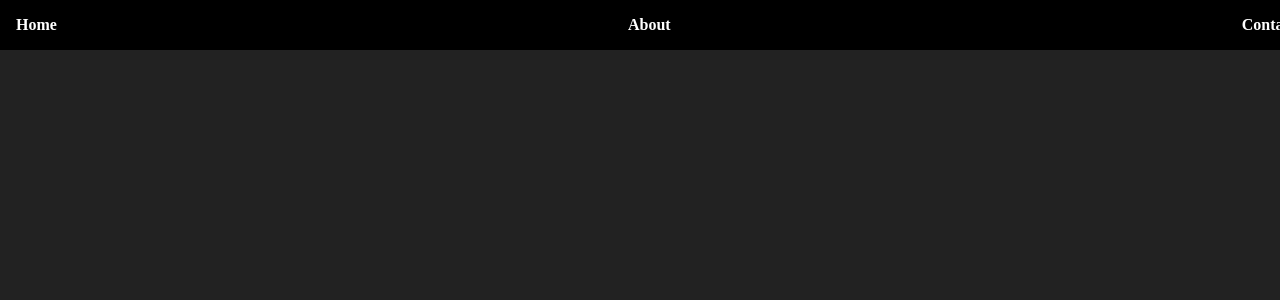
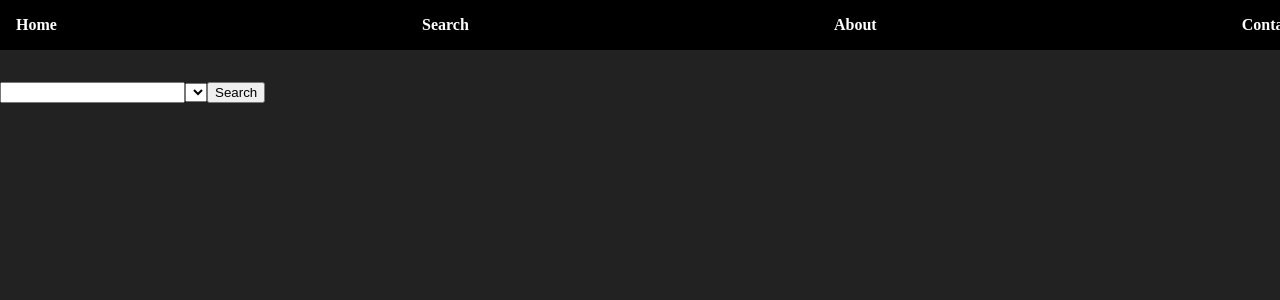
Before and after one commit to VshaunR/SBA-7-React-Web_app, a React (Vite) app: page /search in a window 1280 px wide. Before the commit this address had no page. Shown: the top 300 px of the page. Built offline with nearby package versions, Linux system fonts and the light colour scheme; a web font is replaced by a local one.

Commit message:
basic search feature implemented/need to improve it

```diff
--- a/src/App.jsx
+++ b/src/App.jsx
@@ -5,6 +5,7 @@ import Nav from './componenets/Nav';
 import About from './pages/About';
 import  Contact   from './pages/Contact';
 import CardPage from './componenets/CardPage';
+import Search from './componenets/Search';
 import './App.css'
 
 function App() {
@@ -21,6 +22,7 @@ function App() {
         <Route path='/cardPage/:id'element={<CardPage/>}/>
         <Route path='/about' element={<About/>} />
         <Route path='/contact' element={<Contact/>}/>
+        <Route path='/search' element={<Search/>}/>
 
       </Routes>
     </div>
--- a/src/componenets/Nav.jsx
+++ b/src/componenets/Nav.jsx
@@ -5,6 +5,7 @@ export default function Nav(){
 
   return(<div className="header">
     <Link to='/'>Home</Link>
+    <Link to='/search'>Search</Link>
 
     <Link to='/about'>About</Link>
     <Link to='/contact'>Contact</Link>
--- /dev/null
+++ b/src/componenets/Search.jsx
@@ -0,0 +1,34 @@
+import { useState,useEffect } from "react";
+
+export default function Search(){
+const [searchTerm,setSearchTerm] = useState("")
+  function handleChange(e){
+    setSearchTerm(e.target.value)
+  }
+ async function handleSubmit(e){
+    e.preventDefault()
+    try {
+      let url = `https://swapi.dev/api/people/?search=${searchTerm}`
+      //works, need to have a way to set it from people to starships to vehicles...
+      const response = await fetch(url);
+      const data = await response.json();
+      console.log(data)
+    } catch (e) {
+        console.error(e)
+    }
+
+  }
+
+
+  return(<div>
+
+      <form onSubmit={handleSubmit}>
+        <input type="text" name="search" id="searchTerm" onChange={handleChange}/>
+        <select>
+          <option ></option>
+        </select>
+        <input type="submit" value="Search" />
+      </form>
+
+  </div>)
+}
```
